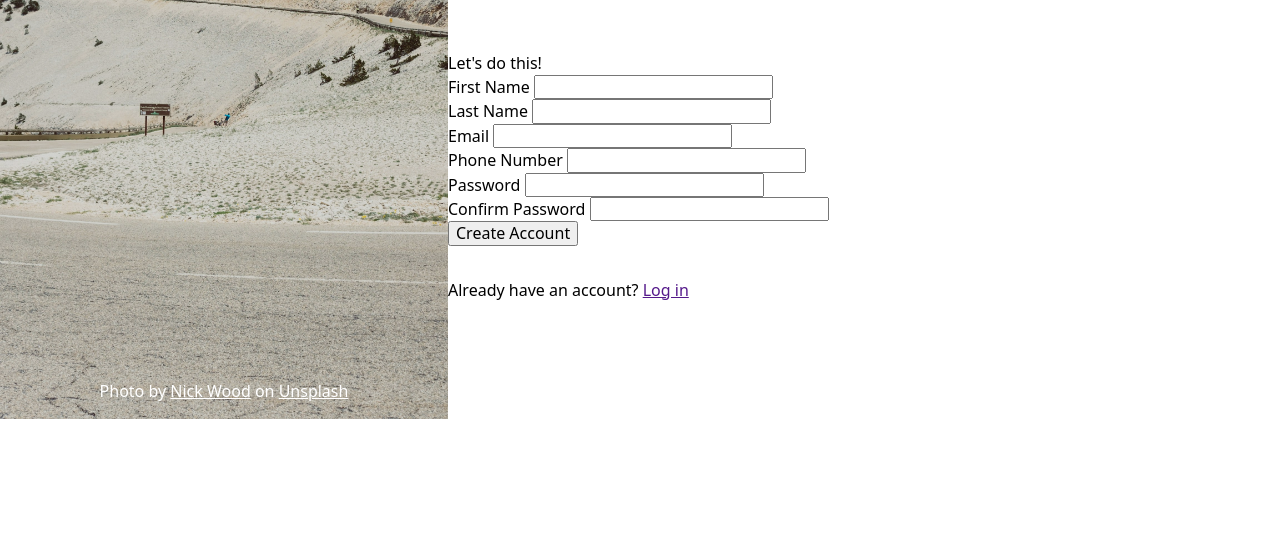
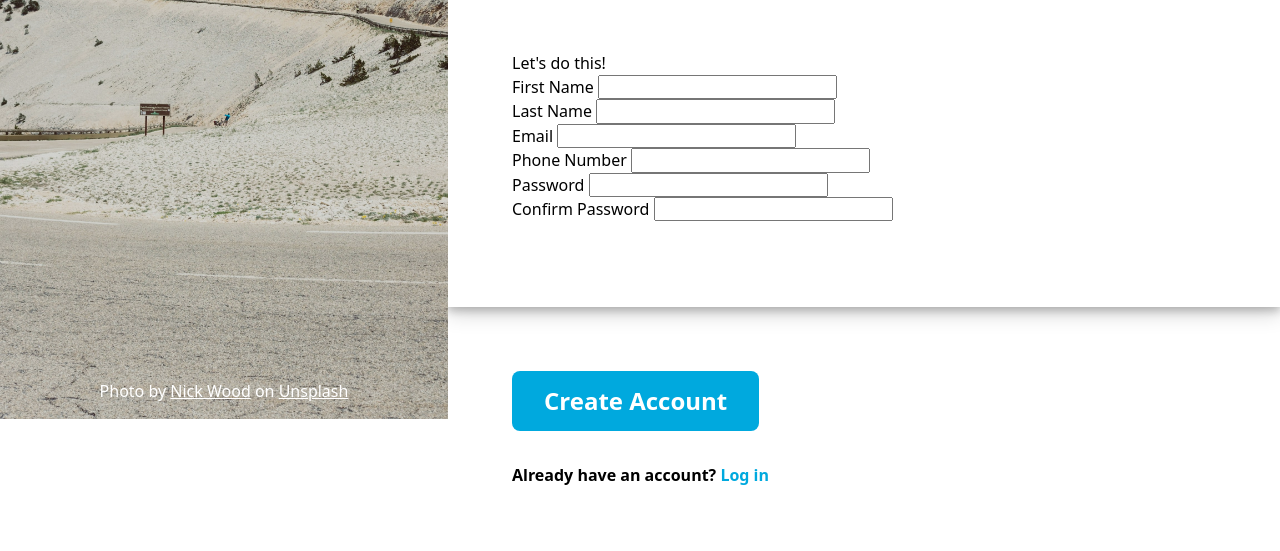
Before and after one commit to LydosSky/sign-up-form, a plain HTML site: page index.html in a window 1280 px wide. Shown: the part 381-932 px from the top of the page. Before the commit the page ends 800 px from the top, so only its background shows below. Drawn offline with Linux system fonts and the light colour scheme.

Commit message:
right container lower part is finished

```diff
--- a/index.html
+++ b/index.html
@@ -42,6 +42,7 @@
         <form method="post" id="" action="">
           <div class="card">
             <h2>Let's do this!</h2>
+            <div class="inputs">
               <div>
                 <label for="first_name">First Name</label>
                 <input id="first_name" type="text" name="first_name" />
@@ -71,8 +72,11 @@
                 />
               </div>
             </div>
+          </div>
+          <div class="confirmation">
             <button type="submit">Create Account</button>
             <p>Already have an account? <a href="">Log in</a></p>
+          </div>
         </form>
       </div>
     </div>
--- a/style.css
+++ b/style.css
@@ -42,7 +42,7 @@ img {
     display: block;
     max-inline-size: 100%;
 }
-/* ======================================================= */
+/* ======================================================================= */
 
 body {
     height: 100vh;
@@ -93,15 +93,14 @@ body {
     text-decoration: underline;
     color: white;
 }
-
+/* ====================================================================== */
 .right-container {
     display: flex;
     flex-direction: column;
 }
 
 .right-container .upper-container {
-    padding: 4rem;
-    margin-top: 2rem;
+    padding: 3rem 4rem;
     font-size: 2rem;
     font-weight: bold;
 }
@@ -109,3 +108,35 @@ body {
 .right-container p:last-of-type {
     margin-top: 2rem;
 }
+
+.right-container .card {
+    flex-wrap: wrap;
+    height: 20rem;
+    box-shadow:
+        0 4px 8px 0 rgba(0, 0, 0, 0.2),
+        0 6px 20px 0 rgba(0, 0, 0, 0.19);
+    padding: 4rem;
+}
+
+.right-container button {
+    padding: 1rem 2rem;
+    border-radius: 0.5rem;
+    border: none;
+    font-weight: bold;
+    font-size: 1.5rem;
+    color: white;
+    background-color: #00a9de;
+}
+
+.right-container form p {
+    font-weight: bold;
+}
+
+.right-container form p a {
+    text-decoration: none;
+    color: #00a9de;
+}
+
+.right-container .confirmation {
+    padding: 4rem;
+}
```
Lines whose indentation alone changed are shown as unchanged.
